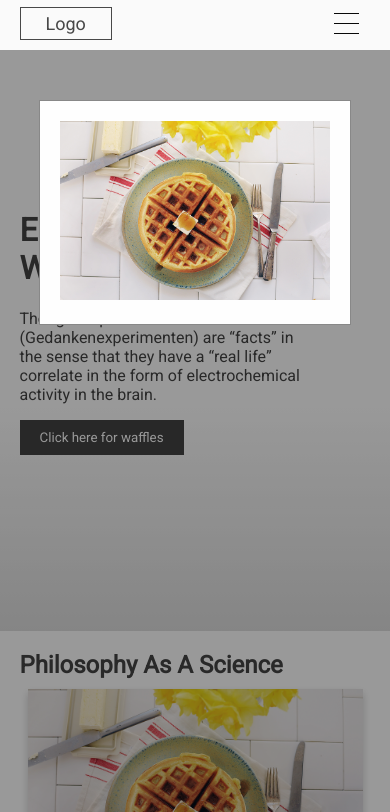
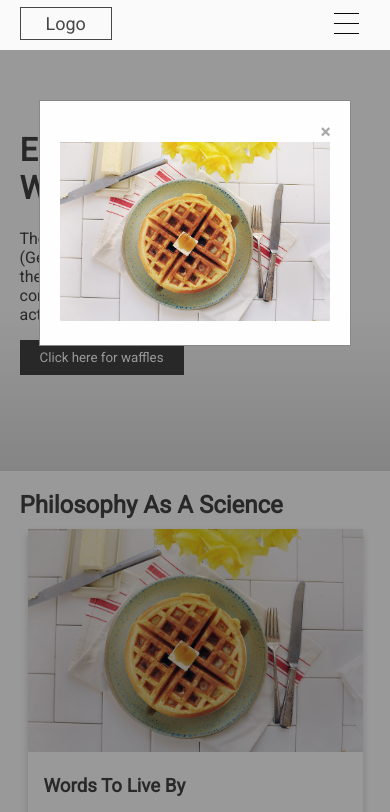
Before and after one commit to tim-basic/resp.-landing-page, a plain HTML site: page index.html in a window 390 px wide. Both pictures are taken after a click on the button "Click here for waffles". Shown: the top 812 px of the page. Drawn offline with nearby package versions, Linux system fonts and the light colour scheme.

Commit message:
last tweaks I swear!

```diff
--- a/css/style.css
+++ b/css/style.css
@@ -227,11 +227,17 @@ html {
   display: table;
 }
 
-/*media query for columns - move to other media queries?? drop queries to bottom of css*/
+/*media query for columns and title splash*/
 @media screen and (max-width: 700px) {
   .column {
     width: 100%;
     display: block;
+  }
+  .container {
+    height: 25em;
+  }
+  .floating-text-title {
+    top: 15%;
   }
 }
 
@@ -375,7 +381,27 @@ footer {
   width: 60%;
 }
 
+/* The Close Button */
+.close {
+  color: #aaaaaa;
+  float: right;
+  font-size: 28px;
+  font-weight: bold;
+}
+
+.close:hover,
+.close:focus {
+  color: #000;
+  text-decoration: none;
+  cursor: pointer;
+}
+
 @media screen and (max-width: 700px) {
-.modal-content {
-  width:80%;
+  .modal-content {
+    width:80%;
+  }
+
+  .close {
+    font-size: 18px;
+  }
 }
--- a/index.html
+++ b/index.html
@@ -47,7 +47,7 @@
       <div id="myModal" class="modal">
         <!-- Modal content -->
         <div class="modal-content">
-          <span class="close"></span>
+          <span class="close">&times;</span>
           <img src="img/waffle.png" alt="waffle" style="width:100%">
         </div>
       </div>
```
